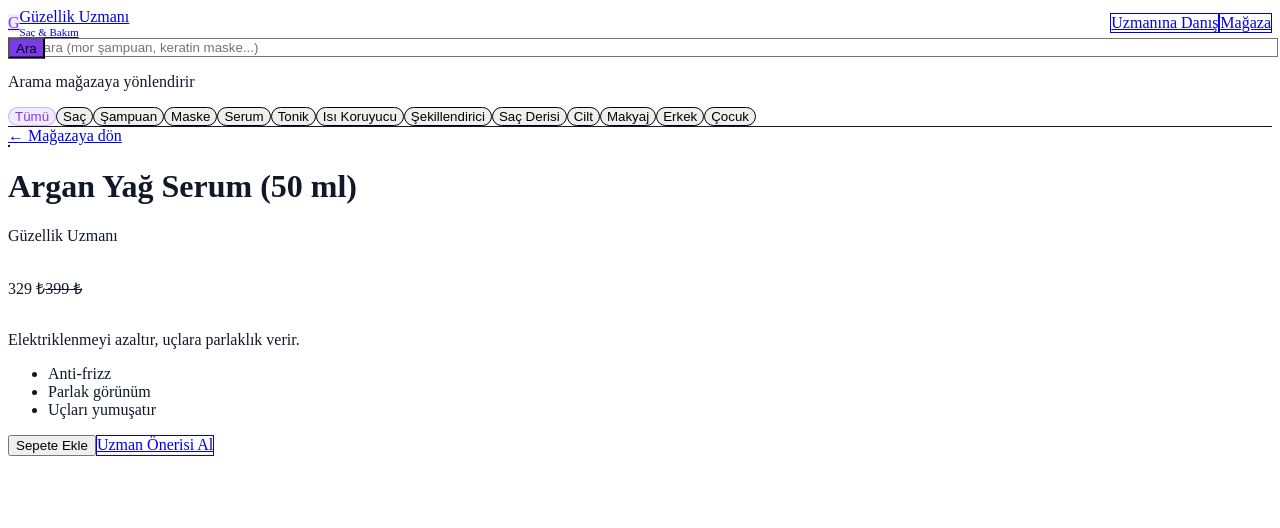
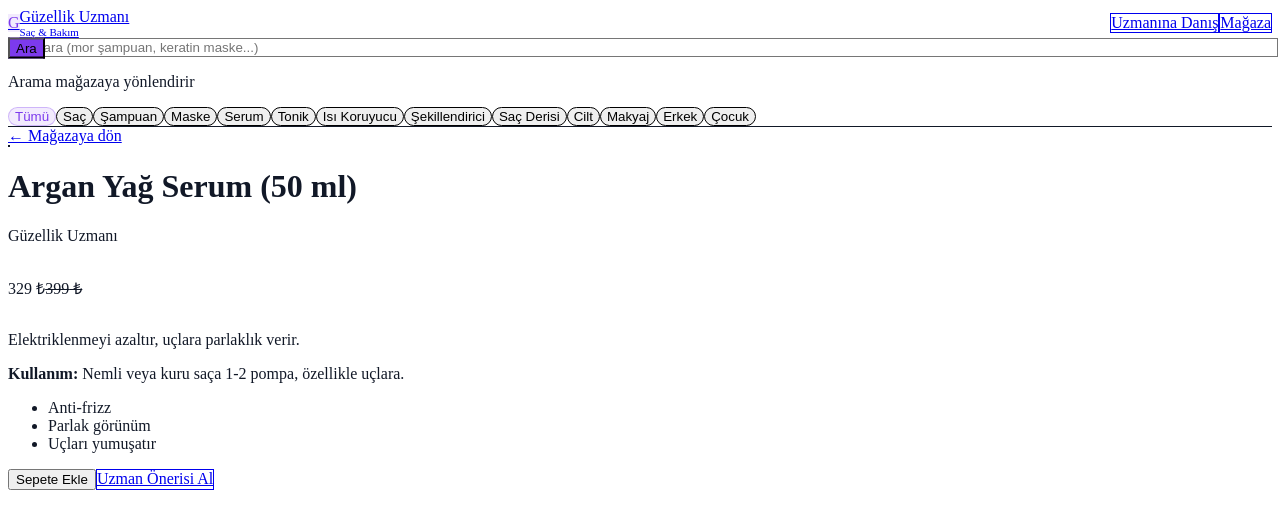
Before and after one commit to altarinoglutarkan55-bot/guzellikuzmani, a Next.js app: page /urun/argan-yag-serumu-50ml in a window 1280 px wide. Shown: the top 528 px of the page. Built offline with nearby package versions, Linux system fonts and the light colour scheme.

Commit message:
fix: stable product detail page, no crash, safe SSR

```diff
--- a/app/urun/[slug]/page.tsx
+++ b/app/urun/[slug]/page.tsx
@@ -1,19 +1,19 @@
 import Image from "next/image";
 import Link from "next/link";
 import { notFound } from "next/navigation";
-import rawProducts from "../../../data/products.json";
+import productsJson from "../../../data/products.json";
 
-type RawProduct = {
+type RawProd = {
   slug?: string;
   title?: string;
-  name?: string;
   brand?: string;
   price?: number;
-  compareAtPrice?: number | null;
+  compareAtPrice?: number;
   shortDescription?: string;
   description?: string;
+  usage?: string;
   benefits?: string[];
-  images?: Array<string | { src: string; alt?: string }>;
+  images?: Array<string | { src?: string; alt?: string }>;
 };
 
 type Product = {
@@ -21,15 +21,16 @@
   title: string;
   brand: string;
   price: number;
-  compareAtPrice?: number | null;
+  compareAtPrice: number | null;
   shortDescription: string;
+  usage: string;
   benefits: string[];
   images: { src: string; alt: string }[];
 };
 
-function normalizeSlug(s: string) {
+function normalizeSlug(input: unknown) {
+  const s = String(input ?? "").toLowerCase().trim();
   return s
-    .toLowerCase()
     .replace(/ğ/g, "g")
     .replace(/ü/g, "u")
     .replace(/ş/g, "s")
@@ -37,34 +38,36 @@
     .replace(/ö/g, "o")
     .replace(/ç/g, "c")
     .replace(/[^a-z0-9]+/g, "-")
-    .replace(/^-|-$/g, "");
+    .replace(/^-+|-+$/g, "");
 }
 
-function normalizeProduct(p: RawProduct): Product {
-  const title = p.title || p.name || "Ürün";
+function normalizeProduct(raw: RawProd): Product {
+  const title = String(raw.title ?? "Ürün Adı");
 
-  const images =
-    p.images?.map((img, i) => {
-      if (typeof img === "string") {
-        return {
-          src: img,
-          alt: `${title} ${i + 1}`,
-        };
-      }
-      return {
-        src: img.src,
-        alt: img.alt || `${title} ${i + 1}`,
-      };
-    }) ?? [];
+  const images: { src: string; alt: string }[] =
+    Array.isArray(raw.images) && raw.images.length > 0
+      ? raw.images.map((img, idx) => {
+          if (typeof img === "string") {
+            return { src: img, alt: `${title} ${idx + 1}` };
+          }
+          return {
+            src: String(img.src ?? ""),
+            alt: String(img.alt ?? title),
+          };
+        })
+      : [{ src: "/demo/urun-1.jpg", alt: title }];
 
   return {
-    slug: normalizeSlug(p.slug || title),
+    slug: normalizeSlug(raw.slug ?? title),
     title,
-    brand: p.brand || "",
-    price: Number(p.price || 0),
-    compareAtPrice: p.compareAtPrice ?? null,
-    shortDescription: p.shortDescription || "",
-    benefits: Array.isArray(p.benefits) ? p.benefits : [],
+    brand: String(raw.brand ?? ""),
+    price: Number(raw.price ?? 0),
+    compareAtPrice: raw.compareAtPrice ?? null,
+    shortDescription: String(raw.shortDescription ?? ""),
+    usage: String(raw.usage ?? ""),
+    benefits: Array.isArray(raw.benefits)
+      ? raw.benefits.map((b) => String(b))
+      : [],
     images,
   };
 }
@@ -74,15 +77,13 @@
 }: {
   params: { slug: string };
 }) {
+  const allProducts = (productsJson as RawProd[]).map(normalizeProduct);
   const slug = normalizeSlug(params.slug);
 
-  const products = (rawProducts as RawProduct[]).map(normalizeProduct);
+  const product = allProducts.find((p) => p.slug === slug);
+  if (!product) notFound();
 
-  const product = products.find((p) => p.slug === slug);
-
-  if (!product) {
-    notFound();
-  }
+  const { title, brand, price, compareAtPrice, shortDescription, usage, benefits, images } = product;
 
   return (
     <main className="mx-auto max-w-5xl px-4 py-10">
@@ -94,12 +95,12 @@
       </Link>
 
       <div className="grid gap-8 md:grid-cols-2">
-        {/* GÖRSELLER – İKON BOYUT */}
+        {/* Ürün Görselleri (ikon boyutu) */}
         <div className="flex flex-wrap gap-3">
-          {product.images.map((img, i) => (
+          {images.map((img, i) => (
             <div
               key={i}
-              className="relative h-16 w-16 overflow-hidden rounded-lg border bg-zinc-50"
+              className="relative h-20 w-20 overflow-hidden rounded-lg border bg-zinc-50"
             >
               <Image
                 src={img.src}
@@ -111,37 +112,35 @@
           ))}
         </div>
 
-        {/* ÜRÜN BİLGİSİ */}
+        {/* Ürün Bilgi */}
         <div className="space-y-4">
-          <h1 className="text-2xl font-bold text-zinc-900">
-            {product.title}
-          </h1>
+          <h1 className="text-2xl font-bold text-zinc-900">{title}</h1>
 
-          {product.brand && (
-            <p className="text-sm text-zinc-500">{product.brand}</p>
+          {brand && <p className="text-sm text-zinc-500">{brand}</p>}
+
+          <div className="flex items-center gap-3">
+            <p className="text-xl font-bold text-zinc-900">{price} ₺</p>
+            {compareAtPrice ? (
+              <p className="text-sm line-through text-zinc-400">
+                {compareAtPrice} ₺
+              </p>
+            ) : null}
+          </div>
+
+          {shortDescription && (
+            <p className="text-sm text-zinc-600">{shortDescription}</p>
           )}
 
-          <div className="flex items-center gap-3">
-            <p className="text-xl font-bold text-zinc-900">
-              {product.price} ₺
-            </p>
-            {product.compareAtPrice && (
-              <p className="text-sm text-zinc-400 line-through">
-                {product.compareAtPrice} ₺
-              </p>
-            )}
-          </div>
-
-          {product.shortDescription && (
+          {usage && (
             <p className="text-sm text-zinc-600">
-              {product.shortDescription}
+              <strong>Kullanım:</strong> {usage}
             </p>
           )}
 
-          {product.benefits.length > 0 && (
+          {benefits.length > 0 && (
             <ul className="list-disc pl-5 text-sm text-zinc-600">
-              {product.benefits.map((b: string, i: number) => (
-                <li key={i}>{b}</li>
+              {benefits.map((b, idx) => (
+                <li key={idx}>{b}</li>
               ))}
             </ul>
           )}
@@ -153,7 +152,7 @@
 
             <Link
               href="/anket"
-              className="rounded-xl border px-5 py-3 text-sm font-semibold"
+              className="rounded-xl border px-5 py-3 text-sm font-semibold text-zinc-900"
             >
               Uzman Önerisi Al
             </Link>
```
